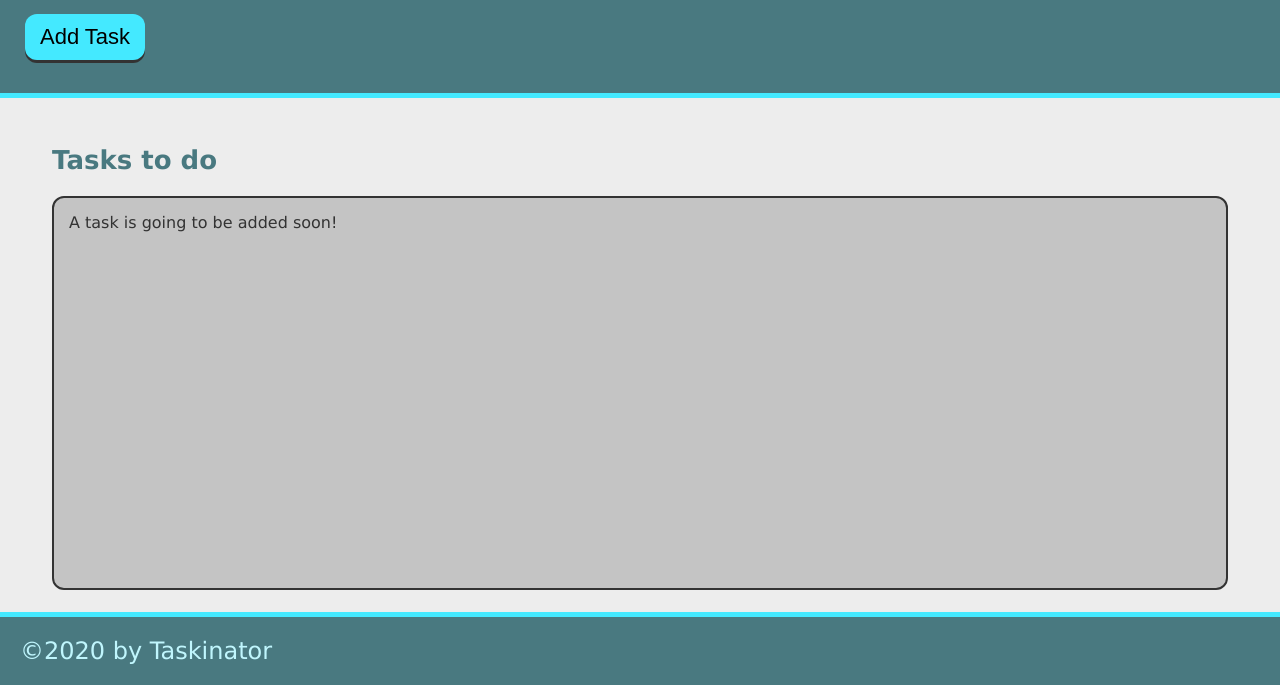
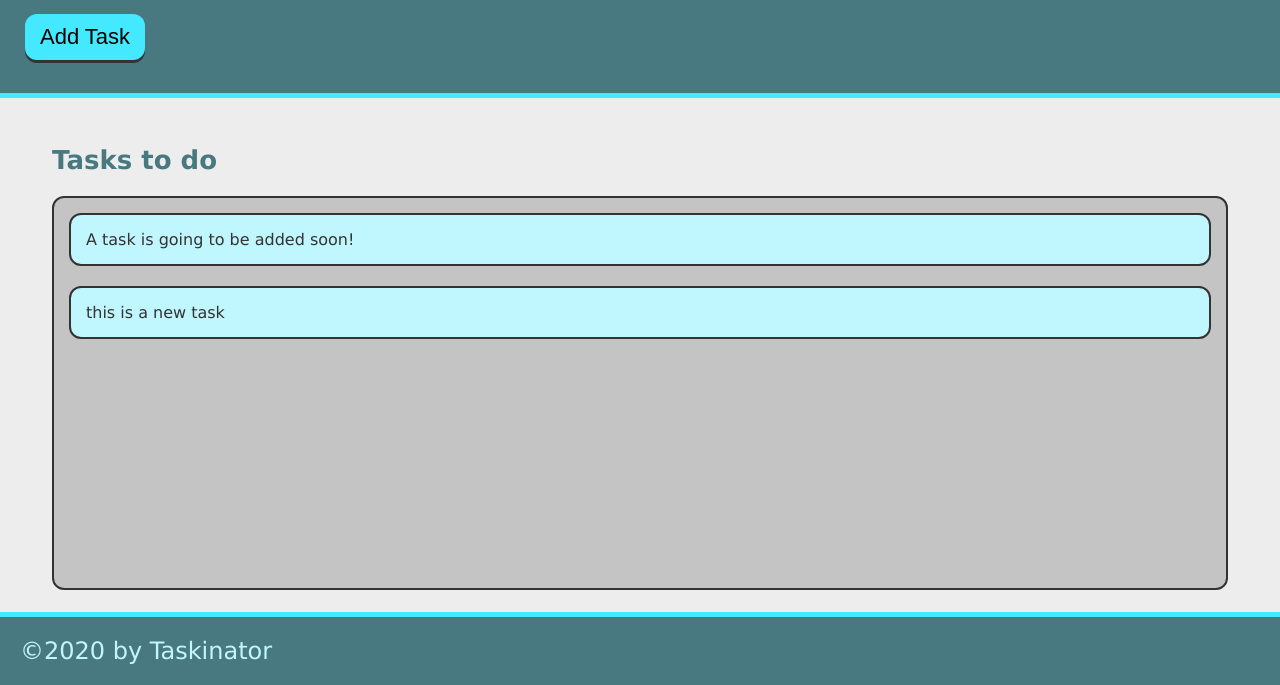
Before and after one commit to balloonicorn92/Taskinator, a plain HTML site: page index.html in a window 1280 px wide. Both pictures are taken after a click on the button "Add Task". Shown: the part 115-800 px from the top of the page. Drawn offline with Linux system fonts and the light colour scheme.

Commit message:
added button-task function

```diff
--- a/assets/js/script.js
+++ b/assets/js/script.js
@@ -0,0 +1,11 @@
+var buttonEl =document.querySelector('#save-task');
+var taskToDoEl = document.querySelector("#task-to-do");
+
+var createTaskHandler = function() {
+    var listItemEl = document.createElement('li');
+    listItemEl.className = 'task-item';
+    listItemEl.textContent = 'this is a new task';
+    taskToDoEl.appendChild(listItemEl);
+};
+
+buttonEl.addEventListener("click", createTaskHandler);
--- a/index.html
+++ b/index.html
@@ -11,13 +11,13 @@
     <header>
         <h1 class="page-title"> Taskinator</h1>
         <p> Click the button below to add a new task!</p>
-        <button class="btn">Add Task</button>
+        <button id="save-task" class="btn">Add Task</button>
     </header>
     <main class="page-content">
         <section class="task-list-wrapper">
             <h2 class="list-title">Tasks to do</h2>
-            <ul class="task-list">
-                <li> A task is going to be added soon!</li>
+            <ul id="task-to-do" class="task-list">
+                <li class="task-item"> A task is going to be added soon!</li>
             </ul>
         </section>
     </main>
```
